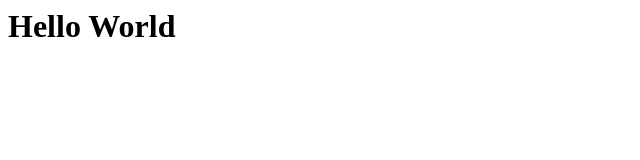
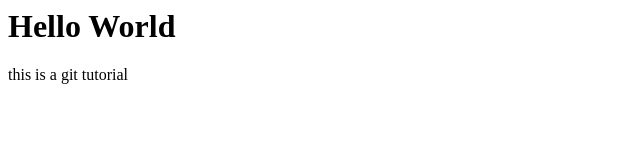
Before and after one commit to Squidfoy/Git-Demo-Fa2025, a plain HTML site: page index.html in a window 1280 px wide. Shown: the whole page, without its empty margins (0-640 px from the left). Drawn offline with Linux system fonts and the light colour scheme.

Commit message:
Added message to index file

```diff
--- a/index.html
+++ b/index.html
@@ -1 +1,3 @@
 <h1>Hello World</h1>
+
+<p>this is a git tutorial</p>
```
